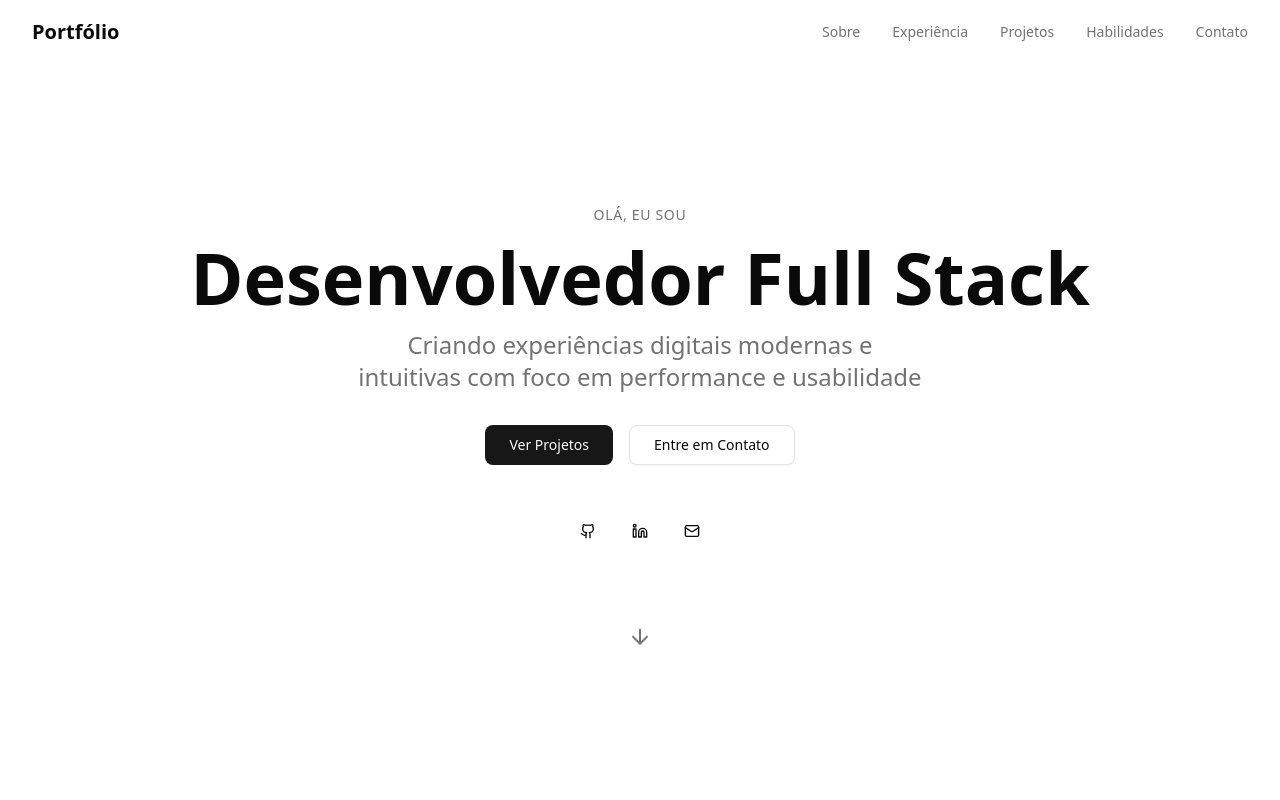
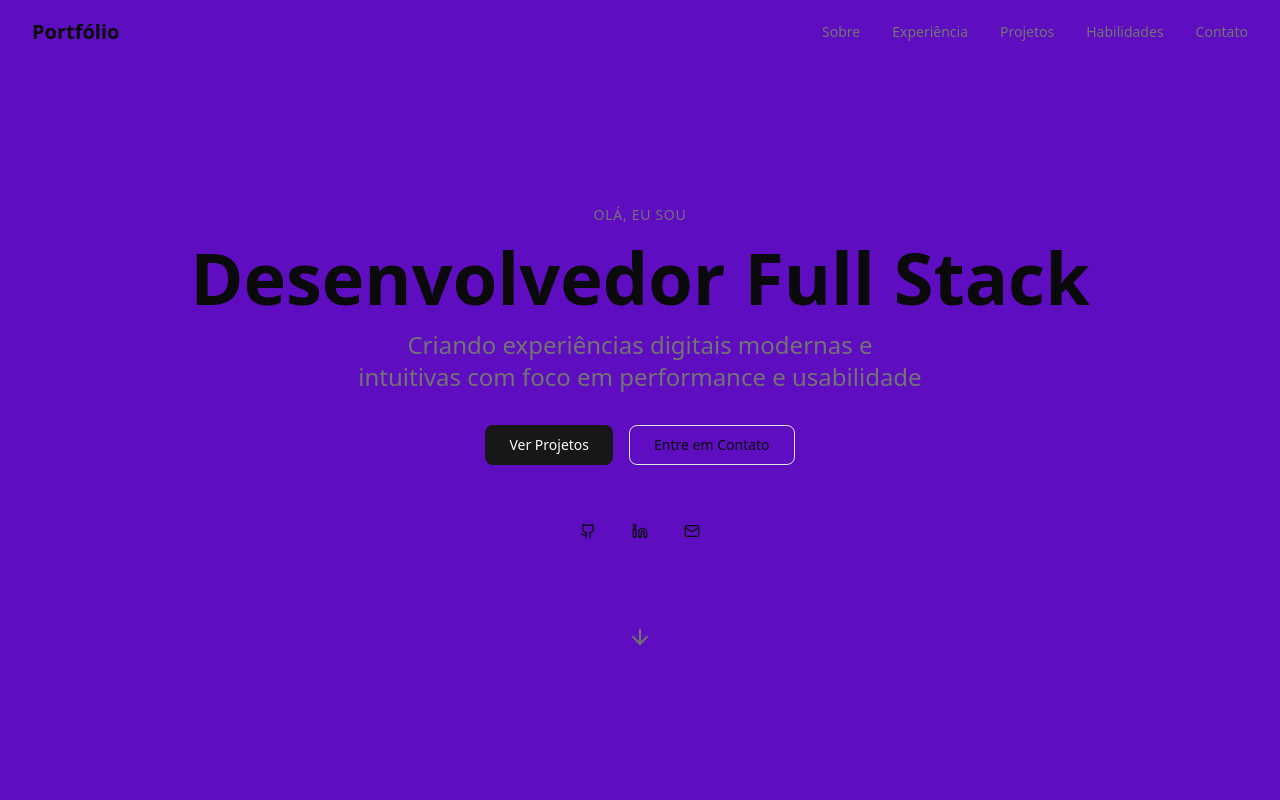
Before and after one commit to FelipeHondei/PortifolioV1, a Next.js app: page / in a window 1280 px wide. Shown: the top 800 px of the page. Built offline with nearby package versions, Linux system fonts and the light colour scheme.

Commit message:
color fix

```diff
--- a/app/globals.css
+++ b/app/globals.css
@@ -4,7 +4,7 @@
 @custom-variant dark (&:is(.dark *));
 
 :root {
-  --background: oklch(1 0 0);
+  --background: oklch(43.277% 0.2321 293.145);
   --foreground: oklch(0.145 0 0);
   --card: oklch(1 0 0);
   --card-foreground: oklch(0.145 0 0);
@@ -16,7 +16,7 @@
   --secondary-foreground: oklch(0.205 0 0);
   --muted: oklch(0.97 0 0);
   --muted-foreground: oklch(0.556 0 0);
-  --accent: oklch(0.97 0 0);
+  --accent: oklch(54.62% 0.0062 16.797);
   --accent-foreground: oklch(0.205 0 0);
   --destructive: oklch(0.577 0.245 27.325);
   --destructive-foreground: oklch(0.577 0.245 27.325);
```
